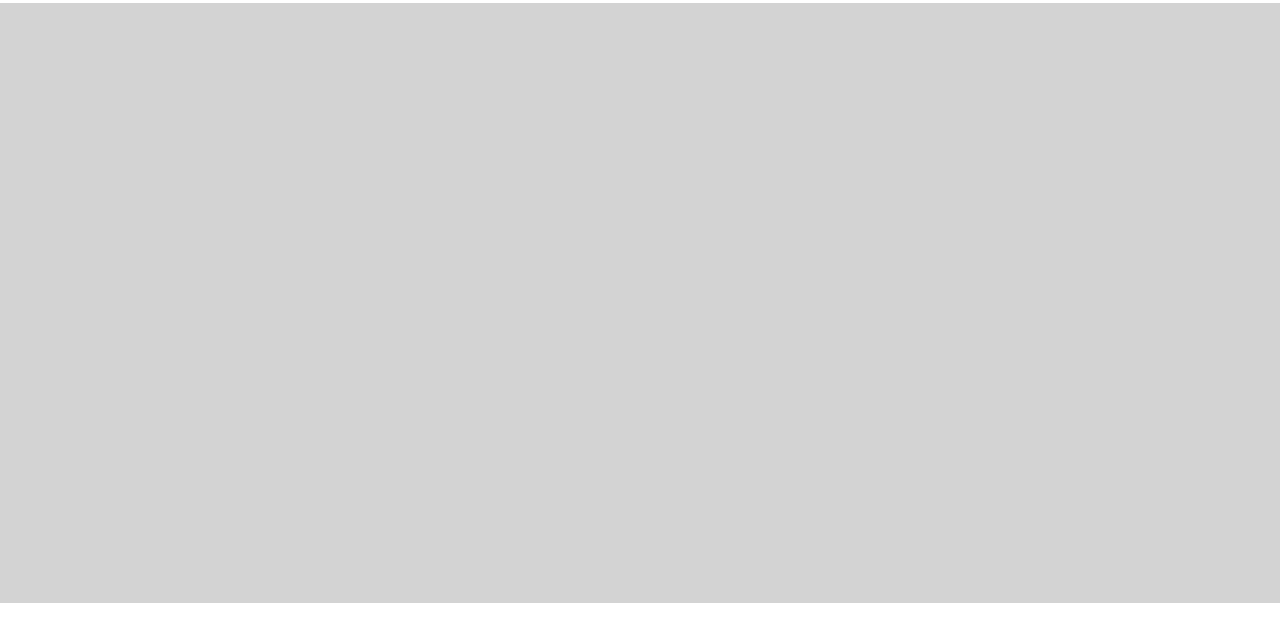
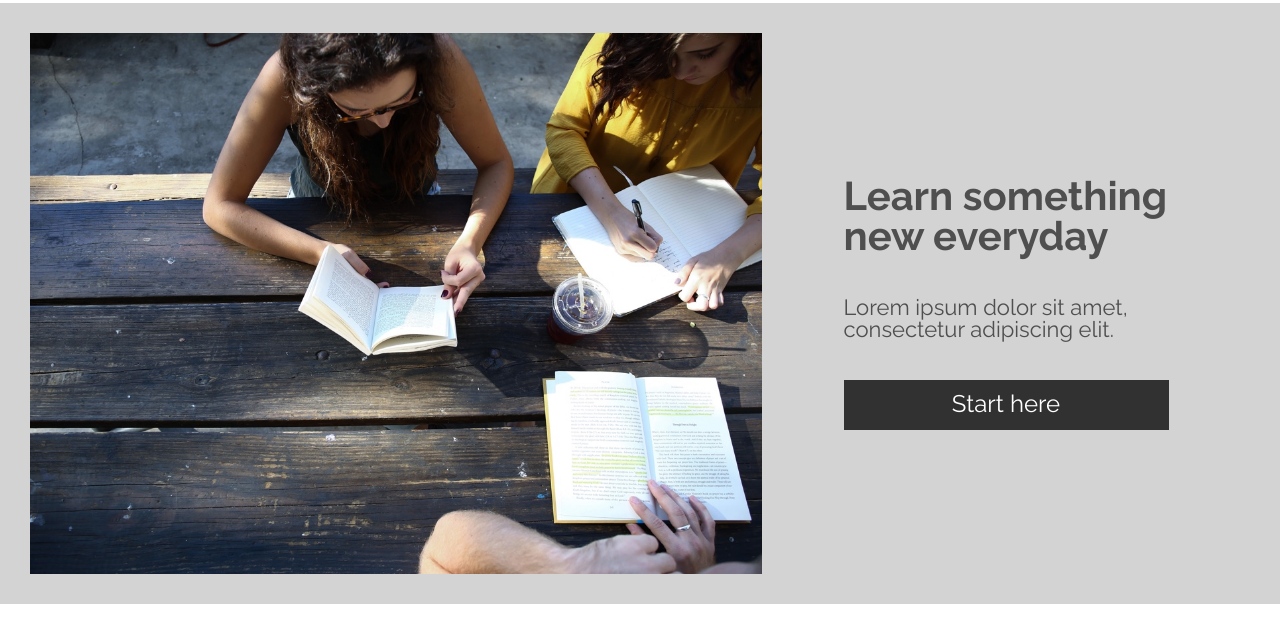
Before and after one commit to laht1nen/colmaracademy, a plain HTML site: page index.html in a window 1280 px wide. Shown: the part 61-704 px from the top of the page. Drawn offline with Linux system fonts and the light colour scheme.

Commit message:
Finished first section

```diff
--- a/index.html
+++ b/index.html
@@ -1,10 +1,11 @@
 <!DOCTYPE html>
 <html>
 	<head>
-		<title></title>
+		<title>Colmar Academy</title>
 		<meta charset="utf-8">
 		<link href="resources/css/reset.css" rel="stylesheet" type="text/css">
 		<link href="resources/css/style.css" rel="stylesheet" type="text/css">
+		<link rel="icon" href="resources/img/ic-logo.svg" type="image/x-icon"/>
 		<link href="https://fonts.googleapis.com/css?family=Raleway:200,200i,400,400i,700,700i" rel="stylesheet">
 	</head>
 	<body>
@@ -23,7 +24,20 @@
 			</nav>
 		</header>
 		<section id="first-section">
-
+			<div id="first-section-wrapper">
+				<img src="resources/img/banner.jpg" alt="Banner">
+				<div id="learn-wrapper">
+					<div id="learn">
+						<h1>Learn something new everyday</h1>
+						<p>Lorem ipsum dolor sit amet, consectetur adipiscing elit.</p>
+						<a href="#">
+							<div id="button">
+								<p>Start here</p>
+							</div>
+						</a>
+					</div>
+				</div>
+			</div>
 		</section>
 		<section id="second-section">
 
--- a/resources/css/style.css
+++ b/resources/css/style.css
@@ -7,6 +7,7 @@
 header {
 	height: 64px;
 	width: 1280px;
+	margin: 0 auto;
 	display: flex;
 	align-items: center;
 	justify-content: space-between;
@@ -65,7 +66,75 @@ header nav ul li a:hover {
 }
 
 #first-section {
-	height: 600px;
+	height: 601px;
 	width: 100%;
 	background-color: lightgray;
 }
+
+#first-section-wrapper {
+	margin: 0 auto;
+	width: 1220px;
+	height: 601px;
+}
+
+#first-section-wrapper img {
+	margin-top: 30px;
+	width: 60%;
+	float: left;
+}
+
+#learn-wrapper {
+	height: 540px;
+	width: 40%;
+	float: right;
+	margin-top: 30px;
+	display: flex;
+	justify-content: center;
+	align-items: center;
+}
+
+#learn {
+	height: 255px;
+	width: 325px;
+}
+
+#learn h1 {
+	font-family: Raleway, sans-serif;
+	font-size: 40px;
+	font-weight: 800;
+	color: #4f4f4f;
+}
+
+#learn p {
+	font-family: Raleway, sans-serif;
+	font-size: 22px;
+	font-weight: 400;
+	color: #4f4f4f;
+	margin-top: 40px;
+}
+
+#learn a {
+	text-decoration: none;
+}
+
+#button {
+	height: 50px;
+	width: 325px;
+	background-color: #313131;
+	margin-top: 40px;
+	text-align: center;
+}
+
+#button p {
+	font-family: Raleway, sans-serif;
+	font-size: 24px;
+	font-weight: 400;
+	color: white;
+	padding-top: 12px;
+}
+
+#second-section {
+	height: 600px;
+	width: 100%;
+	background-color: white;
+}
```
